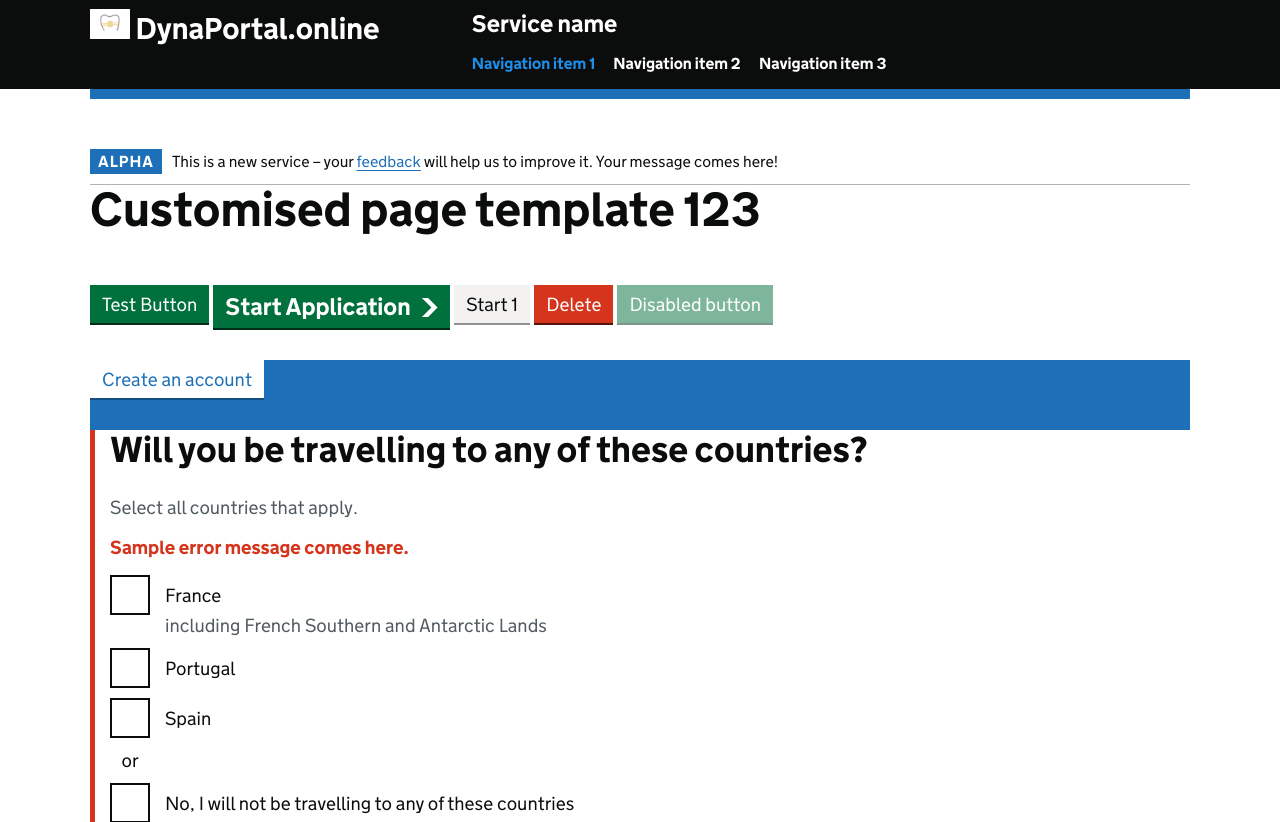
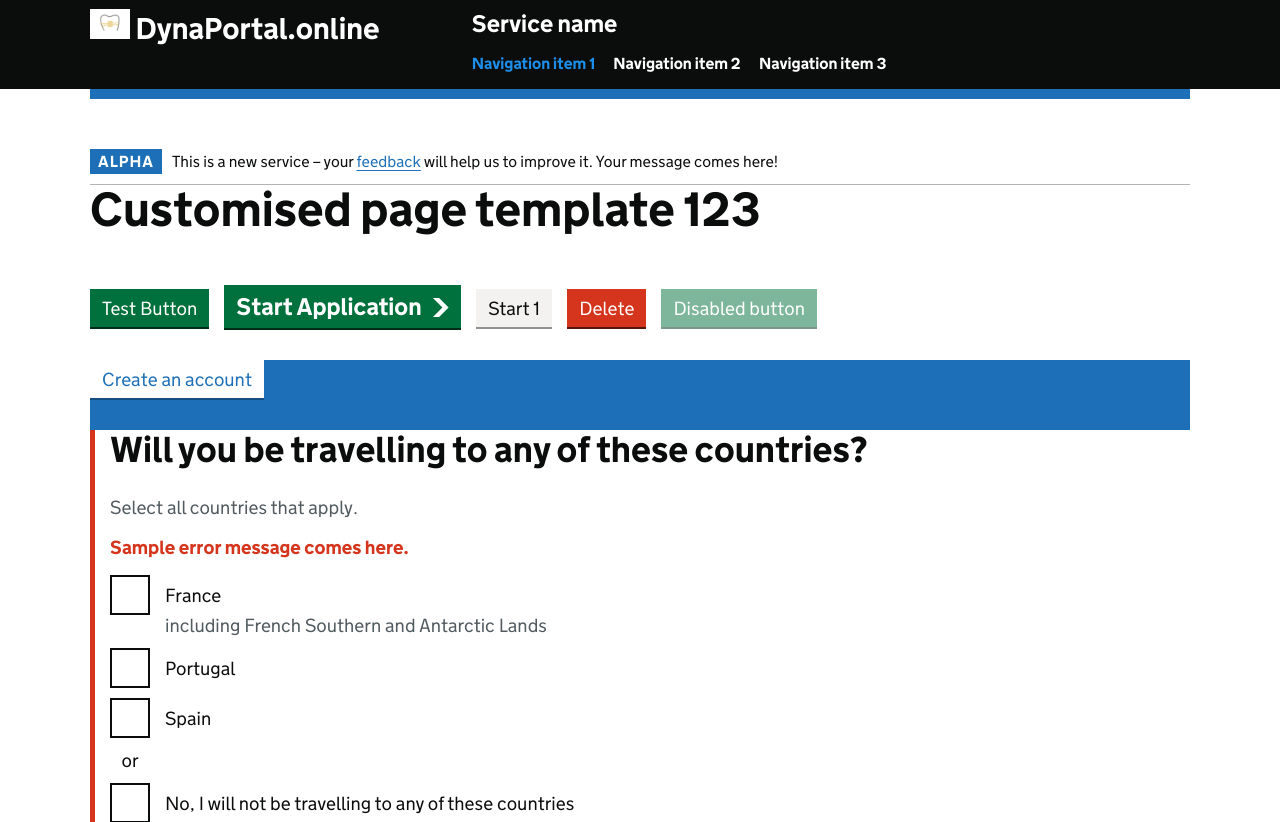
Before and after one commit to loghmanb/dynaportal, a Django app: page / in a window 1280 px wide. Shown: the part 256-1078 px from the top of the page. Run offline with Django 4.2, Linux system fonts and the light colour scheme.

Commit message:
add button groups

```diff
--- a/templates/frontend/home.html
+++ b/templates/frontend/home.html
@@ -9,11 +9,14 @@
 {% block content %}
 <h1 class="govuk-heading-xl">Customised page template 123</h1>
 
+<div class="govuk-button-group">
 {% button "Test Button" "primary" %}
 {% button "Start Application" "start" %}
 {% button "Start 1" "secondary" %}
 {% button "Delete" "warning" %}
 {% button "Disabled button" "primary" True %}
+</div>
+
 <div style="background-color: #1d70b8;">
 {% button "Create an account" "inverse" %}
 </div>
```
